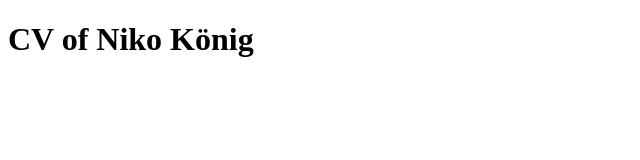
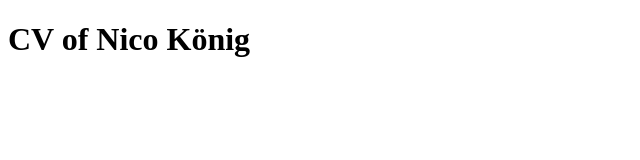
Before and after one commit to nicokoenig/git-test, a plain HTML site: page index.html in a window 1280 px wide. Shown: the full height of the page, 0-640 px from the left. Drawn offline with Linux system fonts and the light colour scheme.

Commit message:
fix: fixes typo in heading

```diff
--- a/index.html
+++ b/index.html
@@ -8,7 +8,7 @@
   </head>
   <body>
     <header>
-      <h1>CV of Niko König</h1>
+      <h1>CV of Nico König</h1>
     </header>
     <main></main>
     <footer></footer>
```
